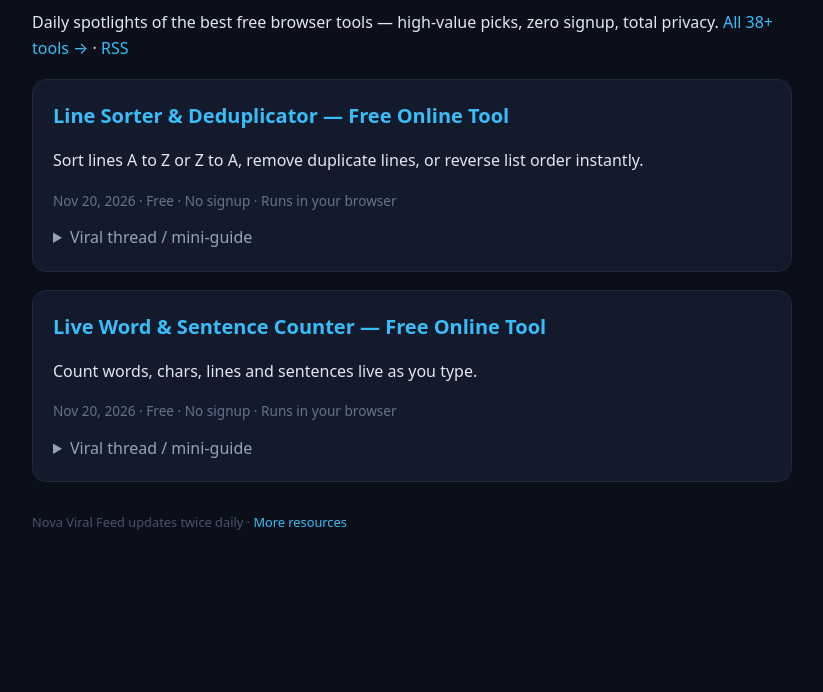
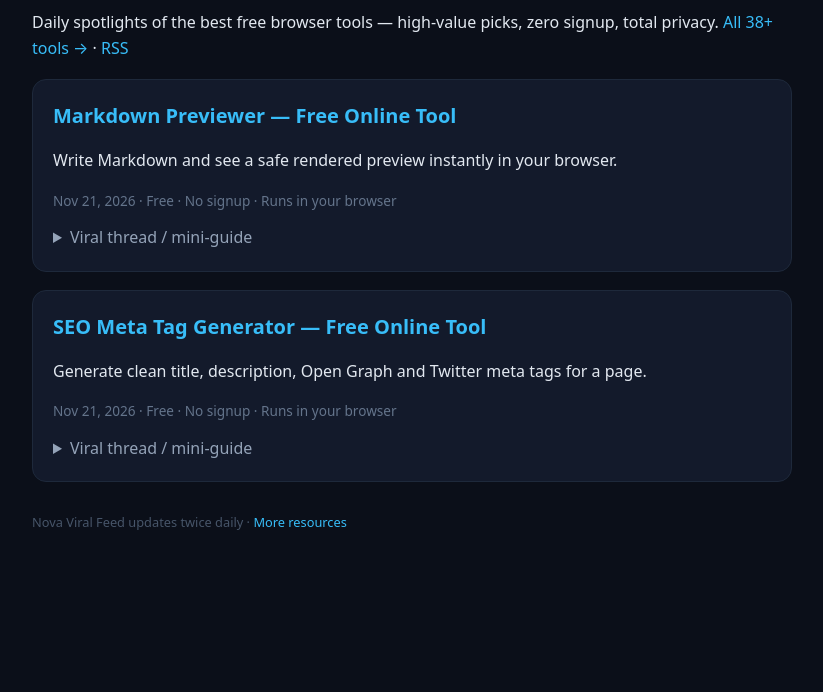
Before and after one commit to Ghost-Owner-01/nova-tools-hub, a plain HTML site: page viral-feed.html in a window 1280 px wide. Shown: the part 108-800 px from the top of the page, without its empty margins (228-1051 px from the left). Drawn offline with Linux system fonts and the light colour scheme.

Commit message:
viral feed: markdown-preview,meta-tag-generator

```diff
--- a/viral-feed.html
+++ b/viral-feed.html
@@ -13,24 +13,24 @@ details{margin-top:10px} summary{cursor:pointer;color:#94a3b8}
 pre{background:#0b0f19;padding:12px;border-radius:8px;color:#cbd5e1}
 .badge{display:inline-block;background:#1d4ed8;color:#fff;border-radius:99px;padding:2px 12px;font-size:.75rem;margin-left:8px}
 </style></head><body>
-<h1>🔥 Nova Viral Feed <span class="badge">updated 2026-11-20 19:10 UTC</span></h1>
+<h1>🔥 Nova Viral Feed <span class="badge">updated 2026-11-21 07:10 UTC</span></h1>
 <p>Daily spotlights of the best free browser tools — high-value picks, zero signup, total privacy. <a href="https://ghost-owner-01.github.io/nova-tools-hub/">All 38+ tools →</a> · <a href="https://ghost-owner-01.github.io/nova-tools-hub/rss.xml">RSS</a></p>
 
 <article class="vcard">
-  <h2><a href="https://ghost-owner-01.github.io/nova-tools-hub/tools/line-sorter.html">Line Sorter &amp; Deduplicator — Free Online Tool</a></h2>
-  <p>Sort lines A to Z or Z to A, remove duplicate lines, or reverse list order instantly.</p>
-  <p class="vmeta">Nov 20, 2026 · Free · No signup · Runs in your browser</p>
-  <details><summary>Viral thread / mini-guide</summary><pre style="white-space:pre-wrap;font-family:inherit">## Line Sorter &amp; Deduplicator — Free Online Tool — the 30-second version
+  <h2><a href="https://ghost-owner-01.github.io/nova-tools-hub/tools/markdown-preview.html">Markdown Previewer — Free Online Tool</a></h2>
+  <p>Write Markdown and see a safe rendered preview instantly in your browser.</p>
+  <p class="vmeta">Nov 21, 2026 · Free · No signup · Runs in your browser</p>
+  <details><summary>Viral thread / mini-guide</summary><pre style="white-space:pre-wrap;font-family:inherit">## Markdown Previewer — Free Online Tool — the 30-second version
 
-Everyone pays for line sorter &amp; deduplicator — free online tool apps. You don't have to.
+Everyone pays for markdown previewer — free online tool apps. You don't have to.
 
-**1.** Open https://ghost-owner-01.github.io/nova-tools-hub/tools/line-sorter.html — zero signup, zero ads-in-your-face
+**1.** Open https://ghost-owner-01.github.io/nova-tools-hub/tools/markdown-preview.html — zero signup, zero ads-in-your-face
 **2.** Drop your input, get results instantly
 **3.** Everything runs in YOUR browser — data never leaves your device
 **4.** Bookmark it. Works offline after first load. Free forever.
 
 ### Why this one
-Sort lines A to Z or Z to A, remove duplicate lines, or reverse list order instantly.
+Write Markdown and see a safe rendered preview instantly in your browser.
 
 ### The privacy angle
 Your input is processed client-side. No server upload. No tracking of what you type. That's the whole point.
@@ -39,29 +39,29 @@ Your input is processed client-side. No server upload. No tracking of what you t
 - Students: quick homework/assignment checks
 - Freelancers: client-ready outputs in seconds
 - Devs: fast validation without installing anything
-- Anyone: line sorter &amp; deduplicator — free online tool without the app-store bloat
+- Anyone: markdown previewer — free online tool without the app-store bloat
 
-Try it free: https://ghost-owner-01.github.io/nova-tools-hub/tools/line-sorter.html
+Try it free: https://ghost-owner-01.github.io/nova-tools-hub/tools/markdown-preview.html
 More free tools: https://ghost-owner-01.github.io/nova-tools-hub/
 Sponsored: https://asiafilm.org
 </pre></details>
 </article>
 
 <article class="vcard">
-  <h2><a href="https://ghost-owner-01.github.io/nova-tools-hub/tools/live-word-sentence-counter.html">Live Word &amp; Sentence Counter — Free Online Tool</a></h2>
-  <p>Count words, chars, lines and sentences live as you type.</p>
-  <p class="vmeta">Nov 20, 2026 · Free · No signup · Runs in your browser</p>
-  <details><summary>Viral thread / mini-guide</summary><pre style="white-space:pre-wrap;font-family:inherit">## Live Word &amp; Sentence Counter — Free Online Tool — the 30-second version
+  <h2><a href="https://ghost-owner-01.github.io/nova-tools-hub/tools/meta-tag-generator.html">SEO Meta Tag Generator — Free Online Tool</a></h2>
+  <p>Generate clean title, description, Open Graph and Twitter meta tags for a page.</p>
+  <p class="vmeta">Nov 21, 2026 · Free · No signup · Runs in your browser</p>
+  <details><summary>Viral thread / mini-guide</summary><pre style="white-space:pre-wrap;font-family:inherit">## SEO Meta Tag Generator — Free Online Tool — the 30-second version
 
-Everyone pays for live word &amp; sentence counter — free online tool apps. You don't have to.
+Everyone pays for seo meta tag generator — free online tool apps. You don't have to.
 
-**1.** Open https://ghost-owner-01.github.io/nova-tools-hub/tools/live-word-sentence-counter.html — zero signup, zero ads-in-your-face
+**1.** Open https://ghost-owner-01.github.io/nova-tools-hub/tools/meta-tag-generator.html — zero signup, zero ads-in-your-face
 **2.** Drop your input, get results instantly
 **3.** Everything runs in YOUR browser — data never leaves your device
 **4.** Bookmark it. Works offline after first load. Free forever.
 
 ### Why this one
-Count words, chars, lines and sentences live as you type.
+Generate clean title, description, Open Graph and Twitter meta tags for a page.
 
 ### The privacy angle
 Your input is processed client-side. No server upload. No tracking of what you type. That's the whole point.
@@ -70,9 +70,9 @@ Your input is processed client-side. No server upload. No tracking of what you t
 - Students: quick homework/assignment checks
 - Freelancers: client-ready outputs in seconds
 - Devs: fast validation without installing anything
-- Anyone: live word &amp; sentence counter — free online tool without the app-store bloat
+- Anyone: seo meta tag generator — free online tool without the app-store bloat
 
-Try it free: https://ghost-owner-01.github.io/nova-tools-hub/tools/live-word-sentence-counter.html
+Try it free: https://ghost-owner-01.github.io/nova-tools-hub/tools/meta-tag-generator.html
 More free tools: https://ghost-owner-01.github.io/nova-tools-hub/
 Sponsored: https://asiafilm.org
 </pre></details>
```
Also changed, not shown: rss.xml (+8 -8 lines).
